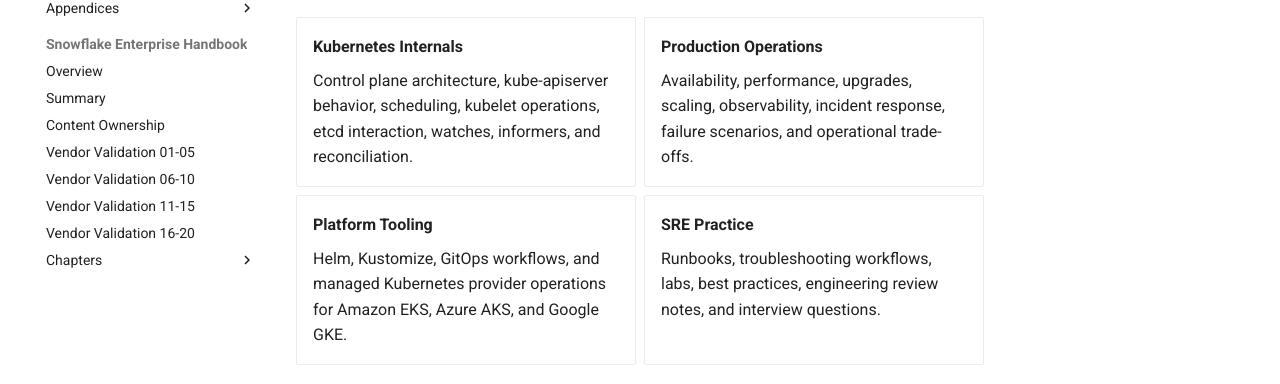
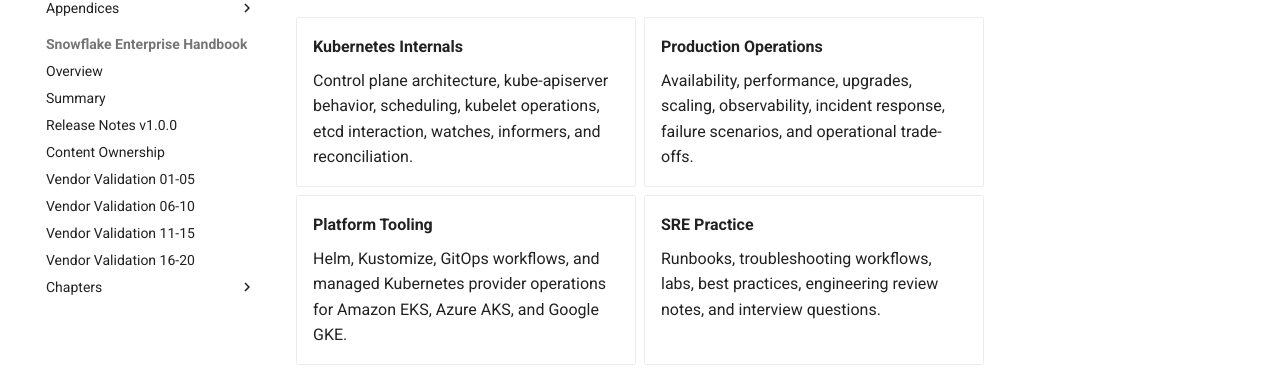
Before and after one commit to sssamant21/sre-academy, an MkDocs documentation site: the page built from docs/index.md, in a window 1280 px wide. Shown: the part 372-756 px from the top of the page. Built offline with MkDocs 1.6.1 and Material for MkDocs 9.7.7, drawn with Linux system fonts in a browser that asks for light colours; comment, search, counter and statistics services are not loaded.

Commit message:
docs: add Snowflake v1.0.0 release notes to navigation

```diff
--- a/mkdocs.yml
+++ b/mkdocs.yml
@@ -112,6 +112,7 @@ nav:
   - Snowflake Enterprise Handbook:
       - Overview: books/snowflake/index.md
       - Summary: books/snowflake/summary.md
+      - Release Notes v1.0.0: books/snowflake/RELEASE_NOTES_v1.0.0.md
       - Content Ownership: books/snowflake/content-ownership.md
       - Vendor Validation 01-05: books/snowflake/validation/chapter-01-05.md
       - Vendor Validation 06-10: books/snowflake/validation/chapter-06-10.md
```
